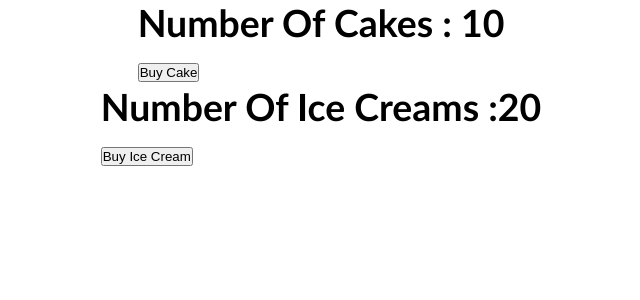
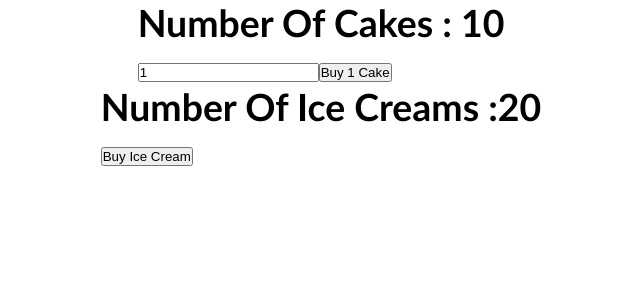
Before and after one commit to mehrabFronto/Redux-And-Milldewares-Exercise, a React (Create React App) app: page / in a window 1280 px wide. Shown: the top 300 px of the page, without its empty margins (319-959 px from the left). Built offline with nearby package versions, Linux system fonts and the light colour scheme.

Commit message:
payload added to action

```diff
--- a/src/components/CakeContainer.js
+++ b/src/components/CakeContainer.js
@@ -1,14 +1,23 @@
 import { useDispatch, useSelector } from "react-redux";
 import { buy_cake } from "../redux/cake/cakeActions";
+import { useState } from "react";
 
 const CakeContainer = () => {
+   const [numbers, setNumbers] = useState(1);
    const numOfCakes = useSelector((state) => state.cakes.numOfCakes);
    const dispatch = useDispatch();
 
    return (
       <div>
          <h3>Number Of Cakes : {numOfCakes}</h3>
-         <button onClick={() => dispatch(buy_cake())}>Buy Cake</button>
+         <input
+            type="text"
+            value={numbers}
+            onChange={(e) => setNumbers(e.target.value)}
+         />
+         <button onClick={() => dispatch(buy_cake(numbers))}>
+            Buy {numbers} Cake
+         </button>
       </div>
    );
 };
--- a/src/redux/cake/cakeActions.js
+++ b/src/redux/cake/cakeActions.js
@@ -1,7 +1,8 @@
 import { BUY_CAKE } from "./cakeTypes";
 
-export function buy_cake() {
+export function buy_cake(numbers = 1) {
    return {
       type: BUY_CAKE,
+      payload: numbers,
    };
 }
--- a/src/redux/cake/cakeReducer.js
+++ b/src/redux/cake/cakeReducer.js
@@ -7,7 +7,7 @@ const initialState = {
 const cakeReducer = (state = initialState, action) => {
    switch (action.type) {
       case BUY_CAKE:
-         return { ...state, numOfCakes: state.numOfCakes - 1 };
+         return { ...state, numOfCakes: state.numOfCakes - action.payload };
       default:
          return state;
    }
```
